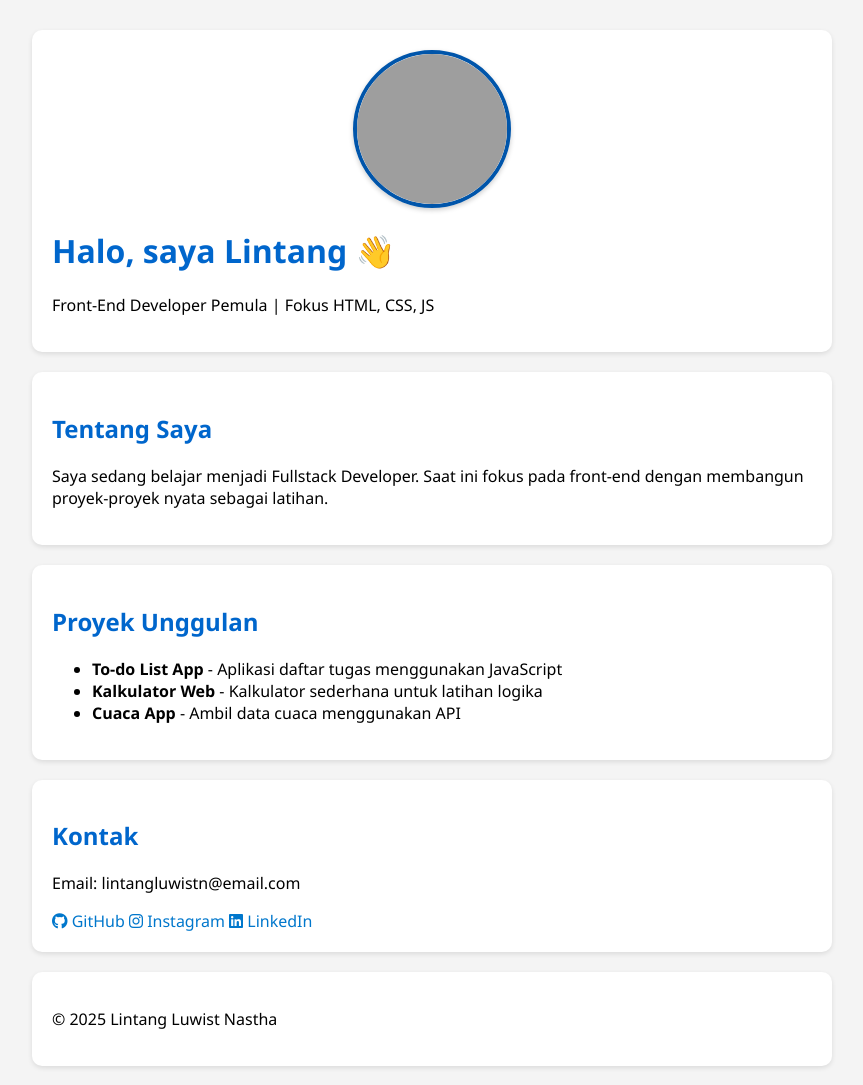
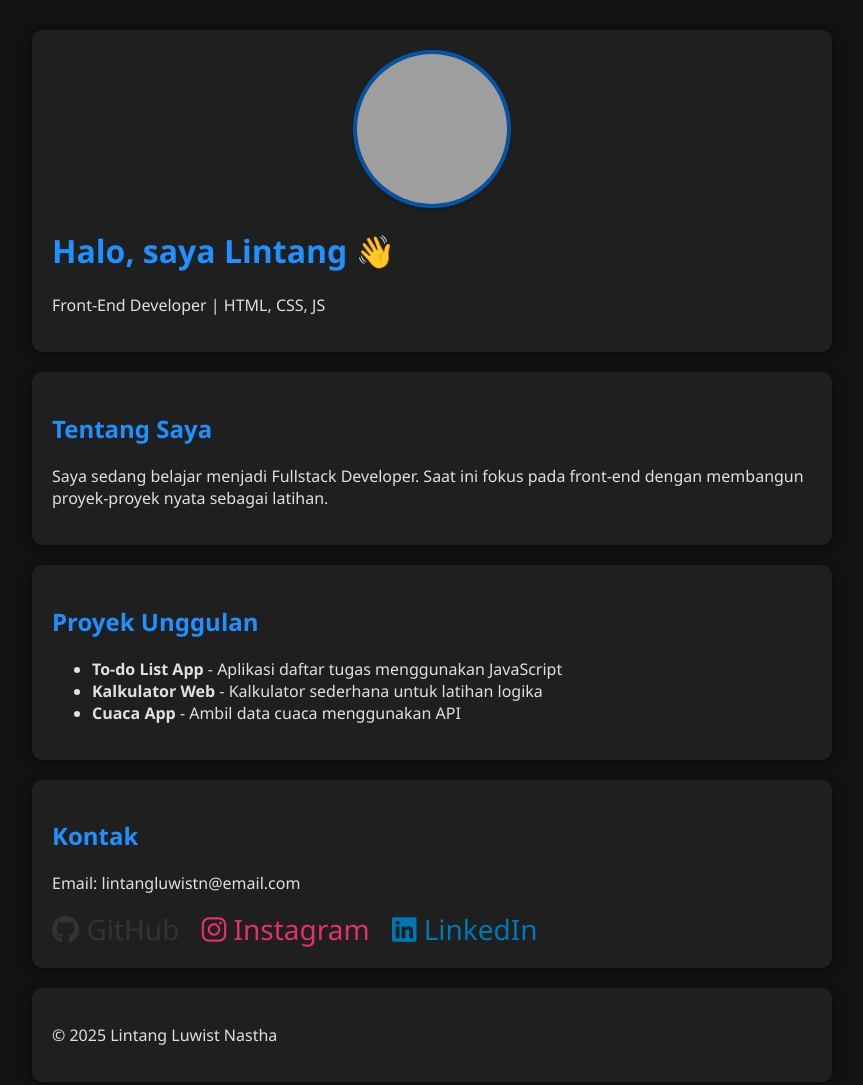
Before and after one commit to Lintangnatnil/Portofolio-website, a plain HTML site: page index.html in a window 1280 px wide. Shown: the whole page, without its empty margins (208-1071 px from the left). Drawn offline with Linux system fonts and the light colour scheme; grey boxes are pictures that could not be loaded.

Commit message:
ganti tema warna

```diff
--- a/index.html
+++ b/index.html
@@ -12,7 +12,7 @@
     <header>
       <img src="Image/foto-profile.png" alt="Foto Profil" class="profile-pic" />
       <h1>Halo, saya Lintang 👋</h1>
-      <p>Front-End Developer Pemula | Fokus HTML, CSS, JS</p>
+      <p>Front-End Developer  |  HTML, CSS, JS</p>
     </header>
 
     <section>
@@ -32,7 +32,7 @@
     <section>
   <h2>Kontak</h2>
   <p>Email: lintangluwistn@email.com</p>
-
+<div class="social-icons">
   <a href="https://github.com/lintangnatnil" target="_blank">
     <i class="fab fa-github"></i> GitHub
   </a>
@@ -44,8 +44,8 @@
   <a href="https://www.linkedin.com/in/lintang-luwist-nastha-39a012239/" target="_blank">
     <i class="fab fa-linkedin"></i> LinkedIn
   </a>
+</div>
 </section>
-
 
     <footer>
       <p>© 2025 Lintang Luwist Nastha</p>
--- a/style.css
+++ b/style.css
@@ -1,12 +1,15 @@
 :root {
-  --primary: #0077cc;
-  --hover: #ff6600;
-  --bg: #f4f4f4;
+  --primary: #1e90ff;       /* Biru terang */
+  --background: #121212;    /* Hitam gelap */
+  --card-bg: #1f1f1f;        /* Abu-abu gelap */
+  --text: #e0e0e0;          /* Putih keabu-abuan */
+  --hover: #00bfff;         /* Biru muda saat hover */
 }
 
 body {
   font-family: 'Segoe UI', sans-serif;
-  background: var(--bg);
+  background: var(--background);
+  color: var(--text);
   margin: 0;
   padding: 0;
 }
@@ -18,12 +21,17 @@ body {
 }
 
 header, section, footer {
-  background: white;
+  background: var(--card-bg);
   padding: 20px;
   margin-bottom: 20px;
   border-radius: 10px;
-  box-shadow: 0 2px 5px rgba(0,0,0,0.1);
+  box-shadow: 0 2px 10px rgba(0,0,0,0.5);
 }
+
+h1, h2 {
+  color: var(--primary);
+}
+
 
 .profile-pic {
   width: 150px;
@@ -34,10 +42,6 @@ header, section, footer {
   display: block;
   margin: 0 auto 15px;
   box-shadow: 0 2px 5px rgba(0,0,0,0.2);
-}
-
-h1, h2 {
-  color: #0066cc;
 }
 
 a {
@@ -59,3 +63,30 @@ a:hover {
     padding: 20px;
   }
 }
+
+.social-icons {
+  margin-top: 10px;
+}
+
+.social-icons a {
+  font-size: 28px;
+  margin-right: 15px;
+  color: #444;
+  transition: transform 0.3s ease, color 0.3s ease;
+}
+
+.social-icons a:hover {
+  transform: scale(1.2);
+}
+
+.social-icons a[href*="github"] {
+  color: #333;
+}
+
+.social-icons a[href*="instagram"] {
+  color: #e1306c;
+}
+
+.social-icons a[href*="linkedin"] {
+  color: #0077b5;
+}
```
